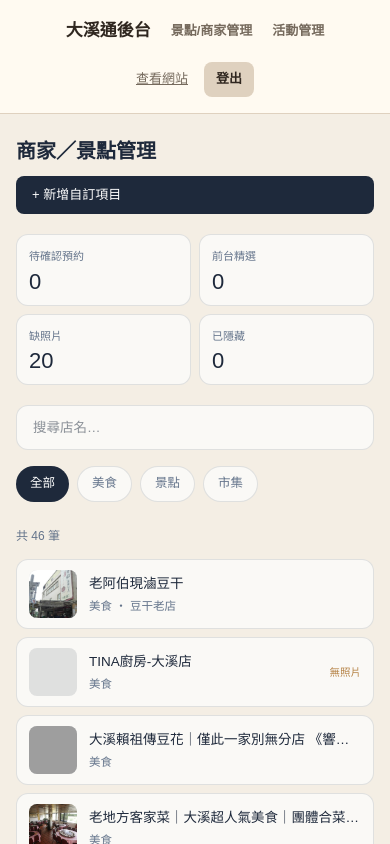
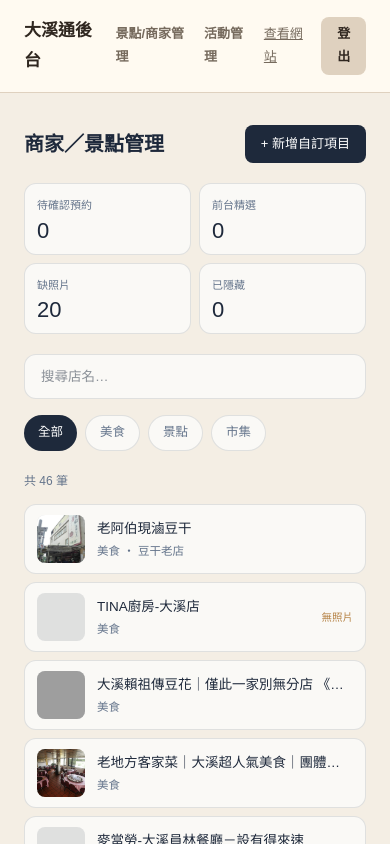
Before and after one commit to xicmo123/Daxi, a Next.js app: page /admin in a window 390 px wide. Shown: the top 844 px of the page. Built offline with nearby package versions, Linux system fonts and the light colour scheme; grey boxes are pictures that could not be loaded.

Commit message:
Restore stable admin layouts

```diff
--- a/app/admin/(protected)/layout.tsx
+++ b/app/admin/(protected)/layout.tsx
@@ -15,22 +15,21 @@ export default function AdminLayout({ children }: { children: React.ReactNode })
   return (
     <div className="min-h-screen" style={{ minHeight: "100vh", background: "#f4eee4", color: "#2f261f" }}>
       <header
-        className="sticky top-0 z-10 flex flex-col items-start justify-between gap-3 px-4 py-4 sm:flex-row sm:items-center sm:px-6"
+        className="sticky top-0 z-10 flex items-center justify-between px-6 py-4"
         style={{
           position: "sticky",
           top: 0,
           zIndex: 10,
           display: "flex",
-          flexWrap: "wrap",
           alignItems: "center",
           justifyContent: "space-between",
           gap: 16,
-          padding: "16px clamp(16px, 4vw, 32px)",
+          padding: "16px 24px",
           background: "#fffaf1",
           borderBottom: "1px solid #dfd1bf",
         }}
       >
-        <div className="flex flex-wrap items-center gap-x-5 gap-y-2" style={{ display: "flex", alignItems: "center", gap: 20, flexWrap: "wrap" }}>
+        <div className="flex items-center gap-5" style={{ display: "flex", alignItems: "center", gap: 20 }}>
           <Link href="/admin" className="font-serif text-[17px] font-bold" style={{ color: "#2f261f", fontSize: 17, fontWeight: 700, textDecoration: "none" }}>
             大溪通後台
           </Link>
@@ -63,7 +62,7 @@ export default function AdminLayout({ children }: { children: React.ReactNode })
           </button>
         </div>
       </header>
-      <main className="mx-auto w-full max-w-6xl px-4 py-6 sm:px-6 sm:py-8 lg:px-8" style={{ width: "100%", maxWidth: 1120, boxSizing: "border-box", margin: "0 auto", padding: "clamp(24px, 4vw, 36px) clamp(16px, 4vw, 32px)" }}>
+      <main className="max-w-3xl mx-auto px-6 py-8" style={{ width: "100%", maxWidth: 768, boxSizing: "border-box", margin: "0 auto", padding: "32px 24px" }}>
         {children}
       </main>
     </div>
--- a/components/admin/AdminList.tsx
+++ b/components/admin/AdminList.tsx
@@ -40,7 +40,7 @@ export default function AdminList({ rows, pendingBookings }: { rows: Row[]; pend
 
   return (
     <div>
-      <div className="mb-5 flex flex-col gap-3 sm:flex-row sm:items-center sm:justify-between">
+      <div className="flex items-center justify-between mb-5">
         <h1 className="font-serif text-xl font-bold" style={{ color: "var(--ink)" }}>
           商家／景點管理
         </h1>
@@ -53,7 +53,7 @@ export default function AdminList({ rows, pendingBookings }: { rows: Row[]; pend
         </Link>
       </div>
 
-      <div className="grid grid-cols-2 gap-2 mb-5 md:grid-cols-4">
+      <div className="grid grid-cols-2 md:grid-cols-4 gap-2 mb-5">
         {[
           { label: "待確認預約", value: pendingBookings, tone: pendingBookings > 0 ? "hot" : "calm" },
           { label: "前台精選", value: featuredRows, tone: featuredRows > 0 ? "hot" : "calm" },
@@ -88,7 +88,7 @@ export default function AdminList({ rows, pendingBookings }: { rows: Row[]; pend
         />
       </div>
 
-      <div className="flex gap-2 mb-5 overflow-x-auto pb-1 no-scrollbar">
+      <div className="flex gap-2 mb-5">
         {TABS.map((t) => (
           <button
             key={t.value}
@@ -114,7 +114,7 @@ export default function AdminList({ rows, pendingBookings }: { rows: Row[]; pend
           <Link
             key={place.placeId}
             href={`/admin/${place.placeId}`}
-            className="flex flex-wrap items-center gap-3 rounded-xl px-3 py-2.5 transition-opacity active:opacity-70 sm:flex-nowrap"
+            className="flex items-center gap-3 rounded-xl px-3 py-2.5 transition-opacity active:opacity-70"
             style={{ background: "var(--paper)", border: "1px solid var(--line)" }}
           >
             <div className="relative w-12 h-12 rounded-lg overflow-hidden shrink-0" style={{ background: "var(--line)" }}>
@@ -134,7 +134,7 @@ export default function AdminList({ rows, pendingBookings }: { rows: Row[]; pend
             </div>
             {detail?.hidden ? (
               <span
-                className="shrink-0 rounded-full px-2 py-0.5 text-[10.5px]"
+                className="text-[10.5px] shrink-0 rounded-full px-2 py-0.5"
                 style={{ background: "var(--line)", color: "var(--ink-soft)" }}
               >
                 已隱藏
--- a/components/admin/CarouselList.tsx
+++ b/components/admin/CarouselList.tsx
@@ -43,7 +43,7 @@ export default function CarouselList({ slides }: { slides: CarouselSlide[] }) {
 
   return (
     <div>
-      <div className="mb-5 flex flex-col gap-3 sm:flex-row sm:items-center sm:justify-between">
+      <div className="flex items-center justify-between mb-5">
         <div>
           <h1 className="font-serif text-xl font-bold" style={{ color: "var(--ink)" }}>
             活動管理
@@ -65,7 +65,7 @@ export default function CarouselList({ slides }: { slides: CarouselSlide[] }) {
         {slides.map((s, i) => (
           <div
             key={s.id}
-            className="flex flex-wrap items-center gap-3 rounded-xl px-3 py-2.5 sm:flex-nowrap"
+            className="flex items-center gap-3 rounded-xl px-3 py-2.5"
             style={{ background: "var(--paper)", border: "1px solid var(--line)" }}
           >
             <div className="relative w-14 h-14 rounded-lg overflow-hidden shrink-0" style={{ background: "var(--line)" }}>
@@ -81,7 +81,7 @@ export default function CarouselList({ slides }: { slides: CarouselSlide[] }) {
                 {!s.photo ? " ・ 無照片" : ""}
               </div>
             </Link>
-            <div className="ml-auto flex items-center gap-1 shrink-0">
+            <div className="flex items-center gap-1 shrink-0">
               <button
                 onClick={() => move(s.id, "up")}
                 disabled={busyId === s.id || i === 0}
```
